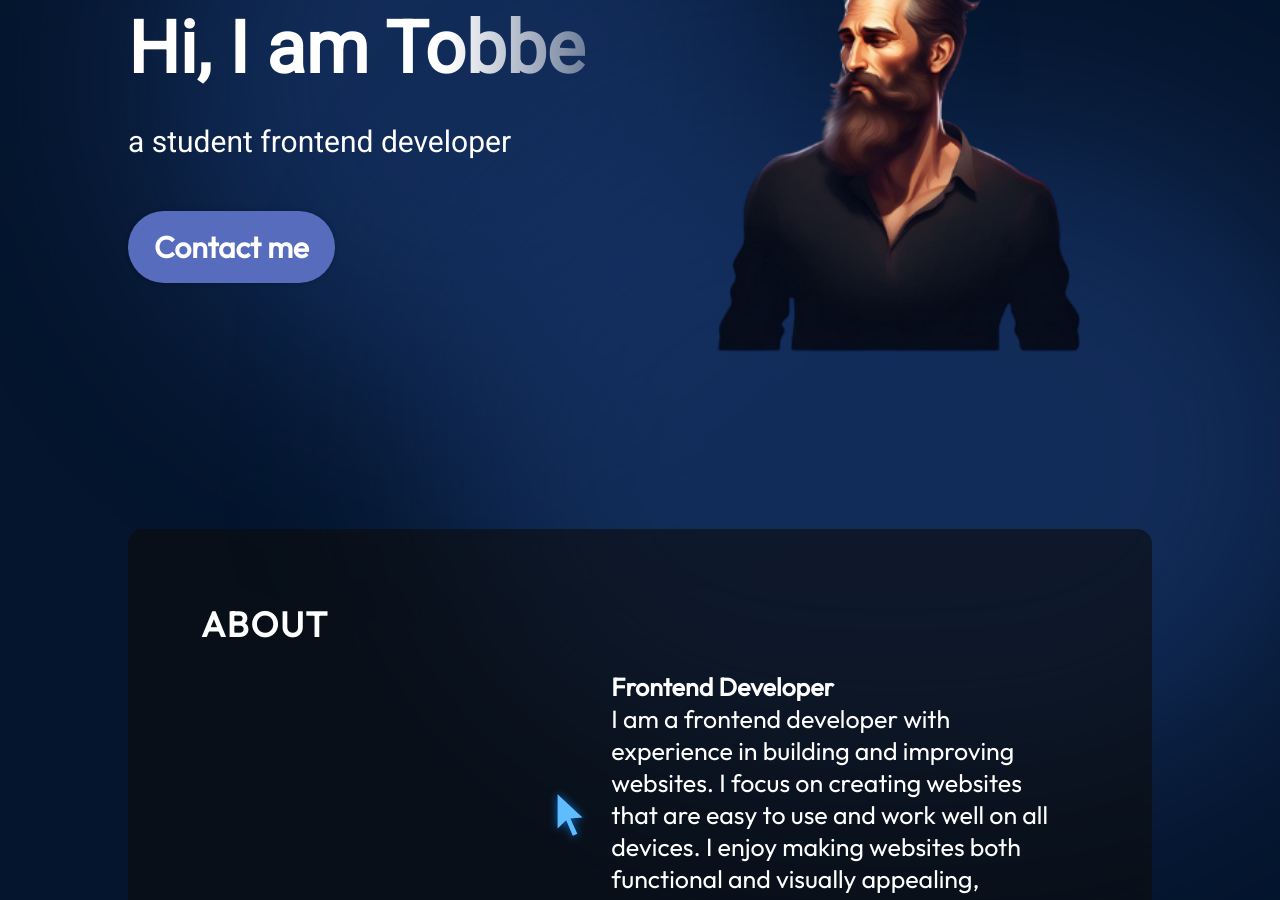
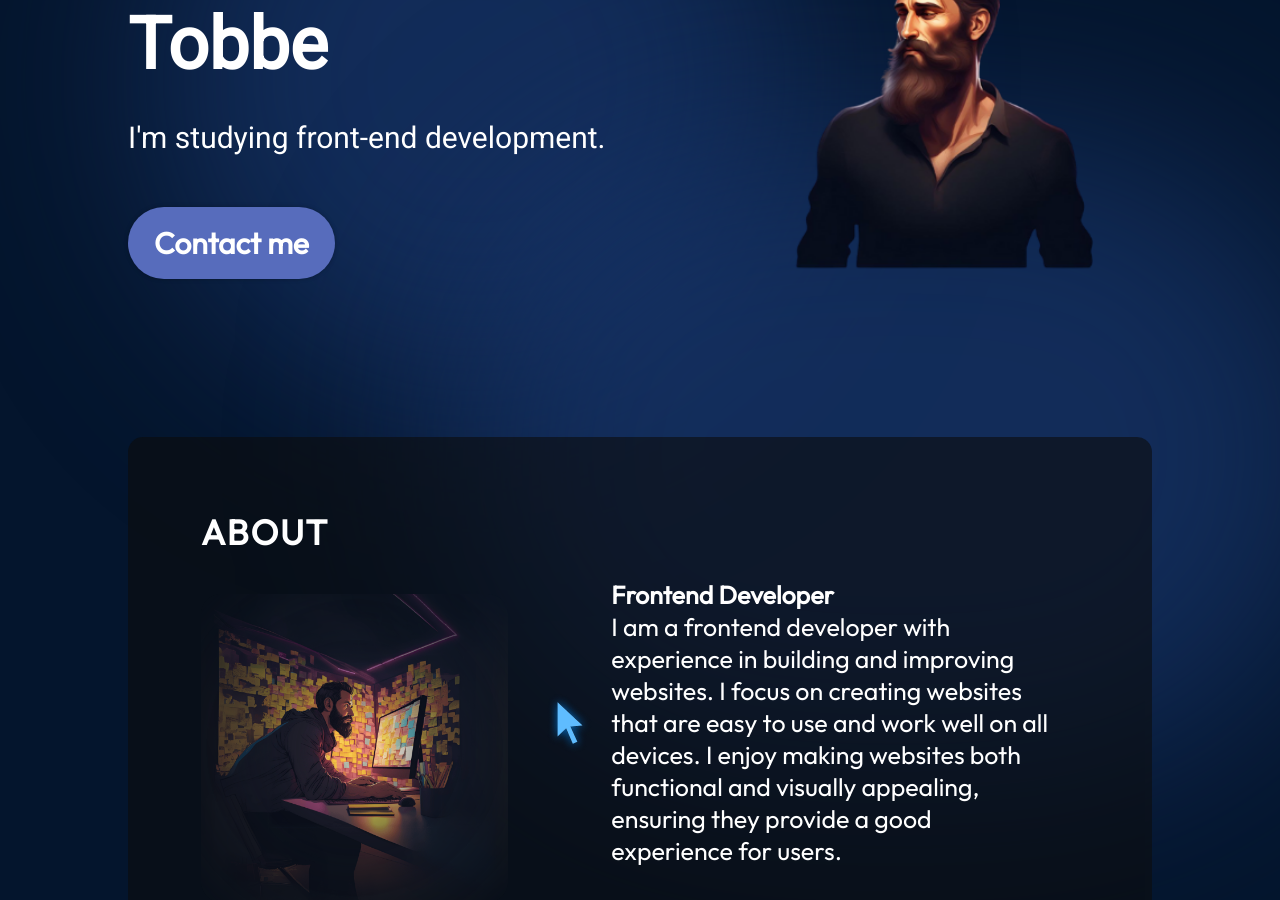
Before and after one commit to thallberg/my-portfolio, a React app: page / in a window 1280 px wide. Shown: the part 260-1160 px from the top of the page. Built offline with nearby package versions, Linux system fonts and the light colour scheme; the HTML template or start-up script is replaced by a standard one.

Commit message:
changed picture in about. and adjust styling for small screen

```diff
--- a/src/components/About/About.jsx
+++ b/src/components/About/About.jsx
@@ -8,7 +8,7 @@ const About = () => {
       <h2 className={style.title}>About</h2>
       <div className={style.content}>
         <img
-          src={getImageUrl("./assets/about/aboutImage.png")}
+          src={getImageUrl("./assets/about/aboutImage2.png")}
           alt="Me sitting with a laptop"
           className={style.aboutImage}
         />
--- a/src/components/About/About.module.css
+++ b/src/components/About/About.module.css
@@ -26,7 +26,25 @@
 }
 
 .aboutImage {
+  display: flex;
+  align-self: start;
+  margin-top: 40px;
   width: 35%;
+  border-radius: 20px;
+  -webkit-mask-image: radial-gradient(
+    ellipse at center,
+    rgba(0, 0, 0, 1) 10%,
+    rgba(0, 0, 0, 0.5) 40%,
+    rgba(0, 0, 0, 0.2) 80%,
+    rgba(0, 0, 0, 0) 100%
+  );
+  mask-image: radial-gradient(
+    ellipse at center,
+    rgba(0, 0, 0, 1) 10%,
+    rgba(0, 0, 0, 0.5) 40%,
+    rgba(0, 0, 0, 0.2) 80%,
+    rgba(0, 0, 0, 0) 100%
+  );
 }
 
 .aboutItems {
@@ -75,14 +93,11 @@
     background-color: transparent;
     padding-left: 0;
     padding-right: 0;
+    margin-top: 90px;
   }
 
   .content {
     flex-direction: column;
-  }
-
-  .aboutImage {
-    display: none;
   }
 
   .aboutItem {
@@ -93,4 +108,24 @@
     padding-left: 0;
     padding-right: 0;
   }
+
+  .aboutImage {
+    display: flex;
+    align-self: center;
+    width: 35%;
+  }
 }
+
+@media screen and (max-width: 425px) {
+  .container {
+    margin-top: 40px;
+  }
+
+  .container h2 {
+    text-align: center;
+  }
+
+  .aboutImage {
+    display: none;
+  }
+}
--- a/src/components/Contact/Contact.module.css
+++ b/src/components/Contact/Contact.module.css
@@ -49,7 +49,8 @@
 @media screen and (max-width: 768px) {
   .container {
     flex-direction: column;
-    gap: 23px;
+    gap: 53px;
+    text-align: center;
   }
 
   .text {
--- a/src/components/Experience/Experience.module.css
+++ b/src/components/Experience/Experience.module.css
@@ -120,3 +120,9 @@
     gap: 9px;
   }
 }
+
+@media screen and (max-width: 425px) {
+  .container h2 {
+    text-align: center;
+  }
+}
--- a/src/components/Hero/Hero.jsx
+++ b/src/components/Hero/Hero.jsx
@@ -6,8 +6,8 @@ const Hero = () => {
   return (
     <section className={style.container}>
       <div className={style.content}>
-        <h1 className={style.title}>Hi, I am Tobbe</h1>
-        <p className={style.description}>a student frontend developer</p>
+        <h1 className={style.title}>Hey, my name is Tobbe</h1>
+        <p className={style.description}>I'm studying front-end development.</p>
         <a href="mailto:myemail@email.com" className={style.contactBtn}>
           Contact me
         </a>
--- a/src/components/Hero/Hero.module.css
+++ b/src/components/Hero/Hero.module.css
@@ -107,6 +107,7 @@
 
   .content {
     align-items: center;
+    text-align: center;
   }
 
 }
--- a/src/components/Navbar/Navbar.module.css
+++ b/src/components/Navbar/Navbar.module.css
@@ -47,7 +47,7 @@
   .menu {
     position: absolute;
     right: 0;
-    right: -6%;
+    right: -10%;
     flex-direction: column;
     align-items: flex-end;
     gap: 11px;
--- a/src/components/Projects/Projects.module.css
+++ b/src/components/Projects/Projects.module.css
@@ -5,7 +5,6 @@
   color: var(--color-text);
   margin-left: 10%;
   margin-right: 10%;
-
 }
 
 .title {
@@ -25,3 +24,9 @@
   gap: 30px;
   width: 100%;
 }
+
+@media screen and (max-width: 425px) {
+  .container h2 {
+    text-align: center;
+  }
+}
```
Also changed, not shown: public/assets/about/aboutImage2.png (added). Lines whose indentation alone changed are shown as unchanged.
